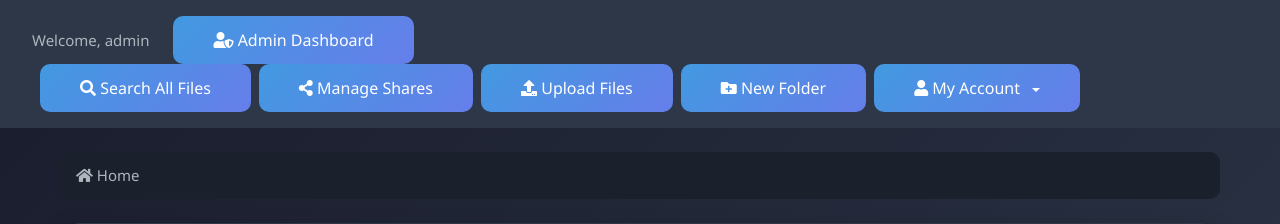
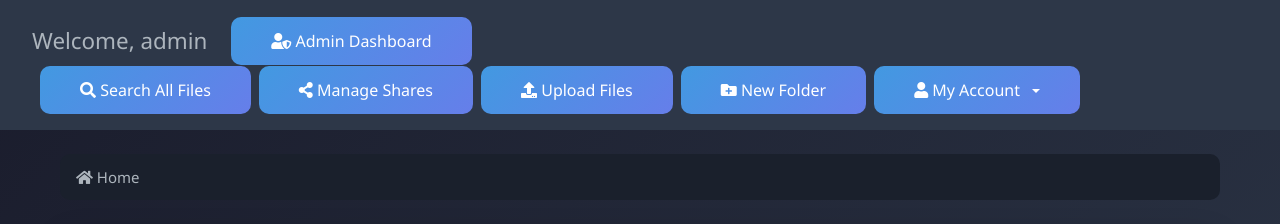
Before and after one commit to TWMProgrammer/EnderDrive, a Flask app: page /browse/ in a window 1280 px wide. Shown: the top 224 px of the page. Run offline with Flask 3, Linux system fonts and the light colour scheme; the visitor is signed in with stand-in values (Sample User, id 1); data comes from the database, SQL or seed files in the repository; data that the repository does not hold is empty; some libraries are stand-ins or nearby versions.

Commit message:
improve navbar

```diff
--- a/app/templates/components/navbar.html
+++ b/app/templates/components/navbar.html
@@ -1,6 +1,6 @@
 <nav class="navbar" style="background: #2d3748; padding: 1rem 2rem; width: 100%;">
     <div class="d-flex align-items-center">
-        <span class="navbar-text mr-3 text-light">Welcome, {{ username }}</span>
+        <span class="navbar-text mr-3 text-light" style="font-size: 1.4rem;">Welcome, {{ username }}</span>
         {% if is_admin %}
         <a href="{{ url_for('admin.admin_dashboard') }}" class="btn landing-btn ml-2">
             <i class="fas fa-user-shield"></i> Admin Dashboard
@@ -21,7 +21,8 @@
             <i class="fas fa-folder-plus"></i> New Folder
         </button>
         <div class="dropdown ml-2">
-            <button class="btn landing-btn dropdown-toggle" type="button" id="userMenuDropdown" data-toggle="dropdown" aria-haspopup="true" aria-expanded="false">
+            <button class="btn landing-btn dropdown-toggle" type="button" id="userMenuDropdown" data-toggle="dropdown"
+                aria-haspopup="true" aria-expanded="false">
                 <i class="fas fa-user"></i> My Account
             </button>
             <div class="dropdown-menu dropdown-menu-right" aria-labelledby="userMenuDropdown">
```
